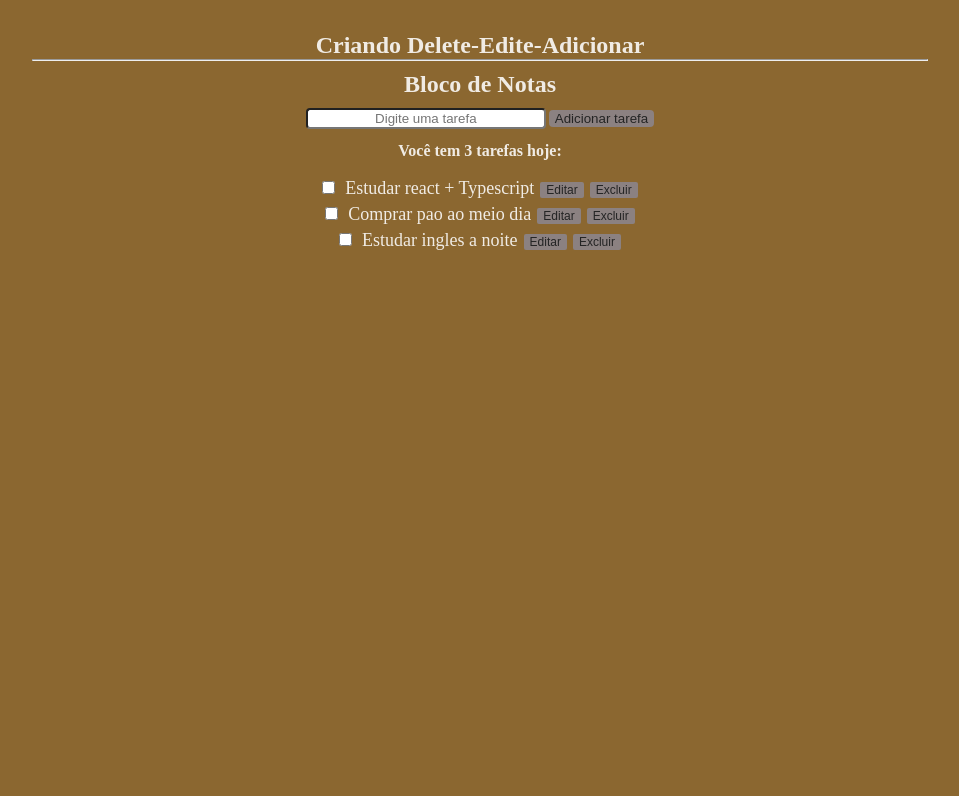
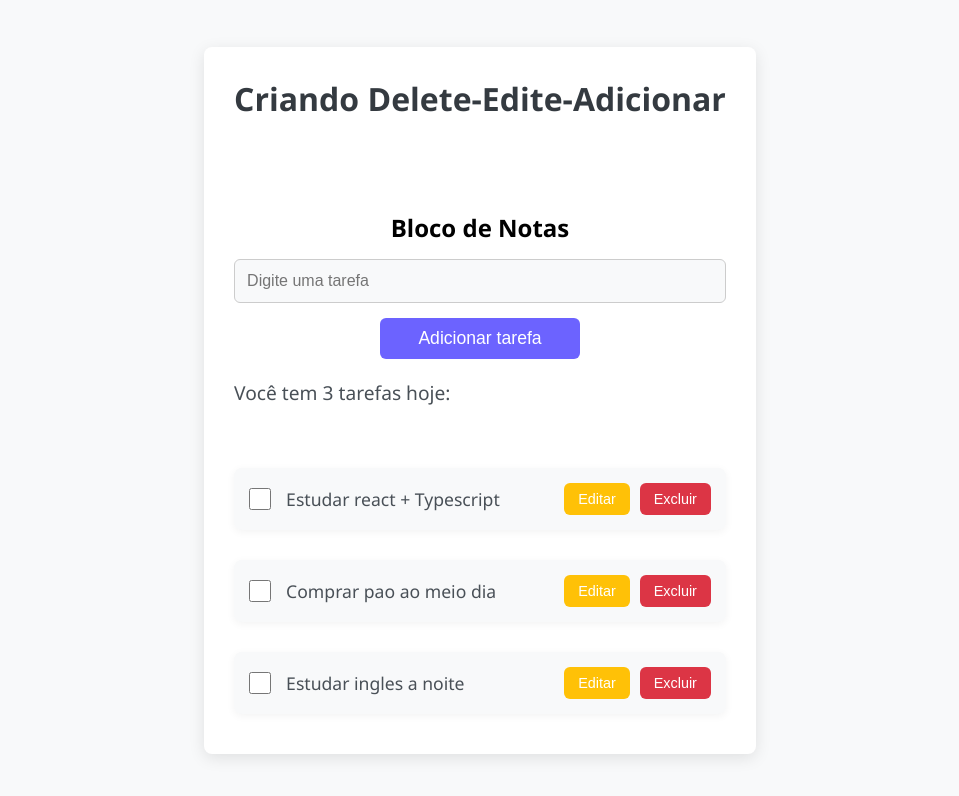
Before and after one commit to GabrielNogueira-Dev/Bloco-de-Notas, a React (Vite) app: page / in a window 1280 px wide. Shown: the top 796 px of the page, without its empty margins (160-1119 px from the left). Built offline with nearby package versions, Linux system fonts and the light colour scheme.

Commit message:
atualiazão: melhoramento LAYOUT e finalização

```diff
--- a/src/App.css
+++ b/src/App.css
@@ -1,73 +1,166 @@
-*{
+* {
+  margin: 0;
+  padding: 0;
   box-sizing: border-box;
-  margin: 0;
-  color: rgba(255, 255, 255, 0.87);
-  background-color: #8b6730;
+}
 
-}
-.hr{width: 70vw;}
-.check{
-
-  margin-right: 10px;
-  outline: none;
-  cursor: pointer
-}
-input[type='checkbox'] {
-  accent-color:green;
-}
-.hr :hover{
-background-color: green;
-}
-.container {
-
-  max-width: 1280px;
-  margin: 0 auto;
-  padding: 2rem;
-display: flex;
-flex-direction: column;
-justify-content: center;
-align-items: center;
-}
-.secadd{
-display: inline-block;
-  place-items: center;
+/* Estilos do body */
+body {
+  font-family: 'Segoe UI', Tahoma, Geneva, Verdana, sans-serif;
+  background-color: #f8f9fa;
+  display: flex;
   justify-content: center;
   align-items: center;
-
-}
-.espacar{
-
-margin: 10px;
-}
-.add{
-  background-color: white;
-  border-radius: 4px;
-  width: 15rem;
-
-  text-align: center;
-  color: #242424;
-}
-.butonadd{
-  margin: 3px 0px 20px;
-  background-color: rgb(139, 129, 129);
-  border-radius: 4px;
-  display: inline-block;
-  color: #242424;
-  margin: 0px 0px 15px 3px;
-  border:none;
-  cursor: pointer;
-}
-.secdelete{
- margin-bottom: 5px;
-}
-.secdelete  button{
-  margin-left: 6px;
-  border-radius: 2px;
-  font-size: 12px;
-  background-color: rgb(139, 129, 129);
-  color: #242424;
-  border:none;
-  cursor: pointer;
+  height: 100vh;
+  margin: 0;
 }
 
-span{ font-size: 18px;}
+/* Container Principal */
+.container {
+  width: 100%;
+  max-width: 800px;
+  background-color: #ffffff;
+  border-radius: 8px;
+  box-shadow: 0 4px 16px rgba(0, 0, 0, 0.1);
+  padding: 30px;
+  display: flex;
+  flex-direction: column;
+  gap: 20px;
+}
+
+/* Título principal */
+.title1 {
+  font-size: 2rem;
+  font-weight: 600;
+  color: #343a40;
+  text-align: center;
+  margin-bottom: 20px;
+}
+
+/* Linha separadora */
+.hr {
+  border: 0;
+  border-top: 1px solid #e9ecef;
+  margin: 20px 0;
+}
+
+/* Seção de adicionar tarefa */
+.secadd {
+  display: flex;
+  flex-direction: column;
+  gap: 15px;
+  align-items: center;
+}
+
+/* Campo de input */
+.add {
+  width: 100%;
+  max-width: 500px;
+  padding: 12px;
+  border: 1px solid #ccc;
+  border-radius: 6px;
+  font-size: 1rem;
+  background-color: #f8f9fa;
+  transition: border-color 0.3s;
+}
+
+.add:focus {
+  border-color: #6c63ff;
+  outline: none;
+}
+
+/* Botão de adicionar/atualizar tarefa */
+.butonadd {
+  width: 200px;
+  padding: 10px;
+  background-color: #6c63ff;
+  color: #fff;
+  border: none;
+  border-radius: 6px;
+  font-size: 1.1rem;
+  cursor: pointer;
+  transition: background-color 0.3s ease;
+}
+
+.butonadd:hover {
+  background-color: #5a53e0;
+}
+
+/* Exibição das tarefas */
+.secdelete {
+  display: flex;
+  align-items: center;
+  justify-content: space-between;
+  padding: 15px;
+  background-color: #f8f9fa;
+  border-radius: 8px;
+  box-shadow: 0 2px 8px rgba(0, 0, 0, 0.05);
+  margin-bottom: 10px;
+  transition: background-color 0.3s ease;
+}
+
+.secdelete:hover {
+  background-color: #e9ecef;
+}
+
+/* Texto da tarefa */
+.secdelete span {
+  font-size: 1.1rem;
+  color: #495057;
+  flex-grow: 1;
+  text-decoration: {(props) => (props.checked ? 'line-through' : 'none')};
+}
+
+/* Estilo do checkbox */
+.check {
+  width: 22px;
+  height: 22px;
+  margin-right: 15px;
+  cursor: pointer;
+  accent-color: #6c63ff;
+}
+
+/* Botões de editar e excluir */
+.secdelete button {
+  padding: 8px 14px;
+  background-color: #28a745;
+  color: white;
+  border: none;
+  border-radius: 6px;
+  font-size: 0.9rem;
+  cursor: pointer;
+  margin-left: 10px;
+  transition: background-color 0.3s ease;
+}
+
+.secdelete button:hover {
+  background-color: #218838;
+}
+
+.secdelete button:disabled {
+  background-color: #ccc;
+  cursor: not-allowed;
+}
+
+.secdelete button:first-of-type {
+  background-color: #ffc107;
+}
+
+.secdelete button:first-of-type:hover {
+  background-color: #e0a800;
+}
+
+.secdelete button:last-of-type {
+  background-color: #dc3545;
+}
+
+.secdelete button:last-of-type:hover {
+  background-color: #c82333;
+}
+
+/* Texto informativo de quantidade de tarefas */
+strong {
+  font-size: 1.2rem;
+  color: #495057;
+  font-weight: 500;
+}
```
